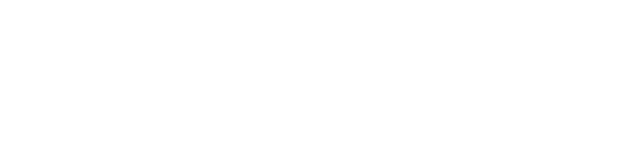
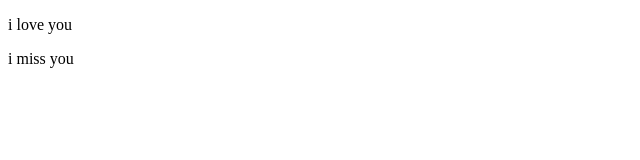
Before and after one commit to myashakti/branch-repo, a plain HTML site: page index.html in a window 1280 px wide. Shown: the whole page, without its empty margins (0-640 px from the left). Drawn offline with Linux system fonts and the light colour scheme.

Commit message:
add lata branch

```diff
--- a/index.html
+++ b/index.html
@@ -7,6 +7,7 @@
     <title>Main</title>
 </head>
 <body>
-
+    <p>i love you</p>
+    <p>i miss you</p>
 </body>
 </html>
```
